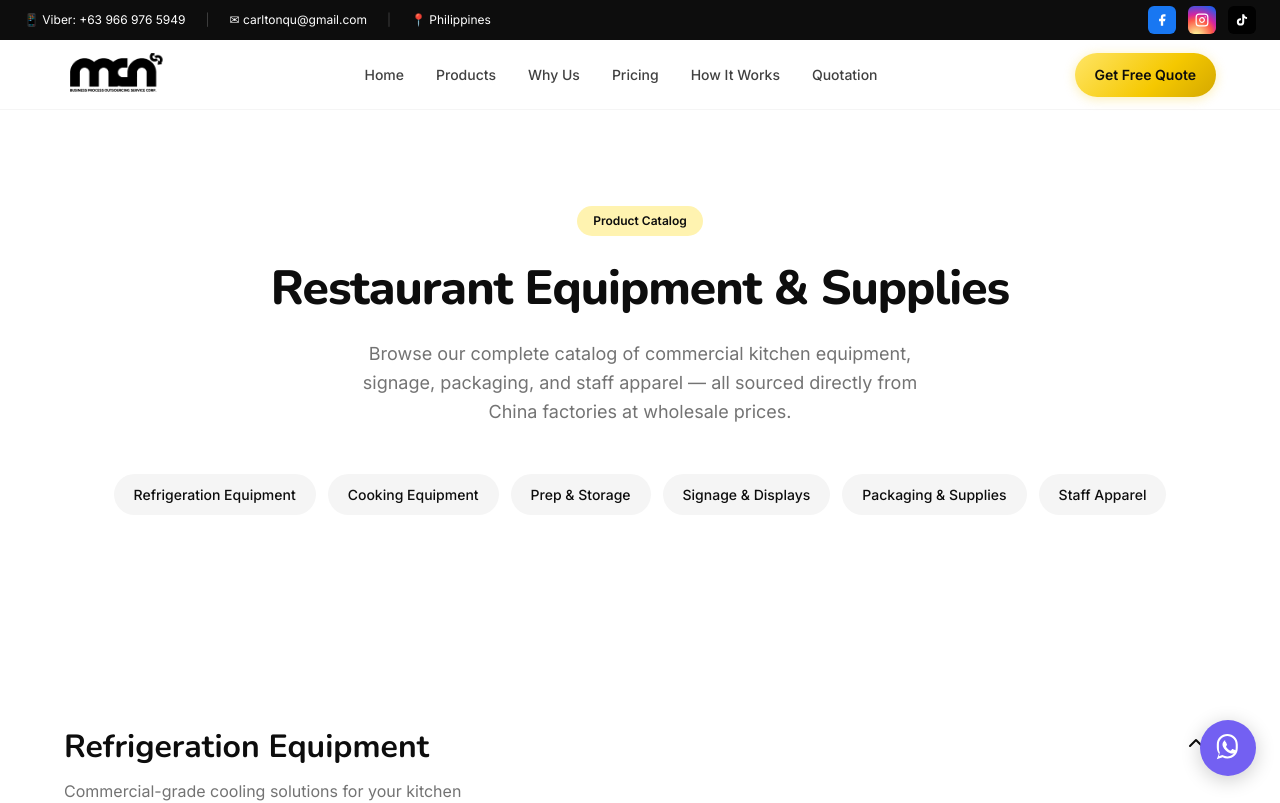
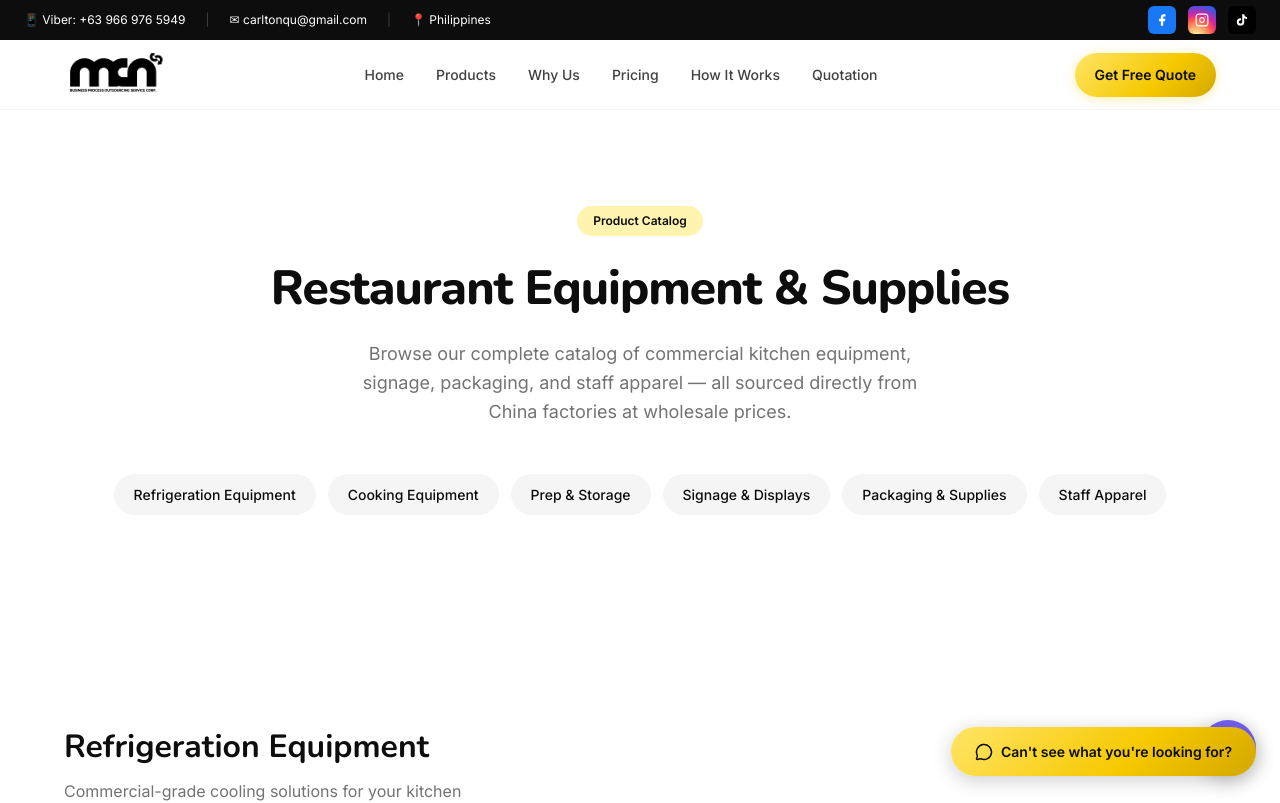
Before and after one commit to carltonqu/mcn-restaurant-supplies, a Next.js app: page /products in a window 1280 px wide. Shown: the top 803 px of the page. Built offline with nearby package versions, Linux system fonts and the light colour scheme.

Commit message:
Move PricingAdvantage below Hero, add floating contact button to products page

```diff
--- a/app/page.tsx
+++ b/app/page.tsx
@@ -1,11 +1,11 @@
 import TopBar from '@/components/TopBar';
 import Navbar from '@/components/Navbar';
 import Hero from '@/components/Hero';
+import PricingAdvantage from '@/components/PricingAdvantage';
 import TrustBar from '@/components/TrustBar';
 import Marquee from '@/components/Marquee';
 import WhatWeOffer from '@/components/WhatWeOffer';
 import WhyChooseUs from '@/components/WhyChooseUs';
-import PricingAdvantage from '@/components/PricingAdvantage';
 import HowItWorks from '@/components/HowItWorks';
 import QuoteForm from '@/components/QuoteForm';
 import Footer from '@/components/Footer';
@@ -18,11 +18,11 @@ export default function Home() {
       <Navbar />
       <main>
         <Hero />
+        <PricingAdvantage />
         <TrustBar />
         <Marquee />
         <WhatWeOffer />
         <WhyChooseUs />
-        <PricingAdvantage />
         <HowItWorks />
         <QuoteForm />
       </main>
--- a/app/products/page.tsx
+++ b/app/products/page.tsx
@@ -2,6 +2,7 @@ import TopBar from '@/components/TopBar';
 import Navbar from '@/components/Navbar';
 import Footer from '@/components/Footer';
 import WhatsAppButton from '@/components/WhatsAppButton';
+import FloatingContactButton from '@/components/FloatingContactButton';
 import ProductCategory from '@/components/ProductCategory';
 import CategoryNav from '@/components/CategoryNav';
 
@@ -156,6 +157,7 @@ export default function ProductsPage() {
       </main>
       <Footer />
       <WhatsAppButton />
+      <FloatingContactButton />
 
       <style>{`
         .btn-outline-white {
--- /dev/null
+++ b/components/FloatingContactButton.tsx
@@ -0,0 +1,130 @@
+'use client';
+
+import { useState } from 'react';
+import { MessageCircle, X } from 'lucide-react';
+
+export default function FloatingContactButton() {
+  const [isExpanded, setIsExpanded] = useState(false);
+
+  return (
+    <div
+      style={{
+        position: 'fixed',
+        bottom: '24px',
+        right: '24px',
+        zIndex: 1000,
+        display: 'flex',
+        flexDirection: 'column',
+        alignItems: 'flex-end',
+        gap: '12px',
+      }}
+    >
+      {/* Expanded options */}
+      {isExpanded && (
+        <div
+          style={{
+            backgroundColor: '#ffffff',
+            borderRadius: '16px',
+            padding: '16px 20px',
+            boxShadow: '0 8px 32px rgba(0,0,0,0.15)',
+            border: '1px solid #F5F5F5',
+            maxWidth: '280px',
+            animation: 'slideIn 0.3s ease',
+          }}
+        >
+          <p
+            style={{
+              fontSize: '0.875rem',
+              color: '#737373',
+              marginBottom: '12px',
+              lineHeight: 1.5,
+            }}
+          >
+            Can&apos;t see what you&apos;re looking for?
+          </p>
+          <a
+            href="/quotation"
+            style={{
+              display: 'block',
+              background: 'linear-gradient(135deg, #FFE566 0%, #F5C800 60%, #D4A800 100%)',
+              color: '#0D0D0D',
+              padding: '12px 20px',
+              borderRadius: '12px',
+              fontSize: '0.875rem',
+              fontWeight: 600,
+              textDecoration: 'none',
+              textAlign: 'center',
+              marginBottom: '8px',
+              transition: 'all 0.2s ease',
+            }}
+          >
+            Contact Us →
+          </a>
+          <a
+            href="https://wa.me/639669765949"
+            target="_blank"
+            rel="noopener noreferrer"
+            style={{
+              display: 'block',
+              backgroundColor: '#25D366',
+              color: '#ffffff',
+              padding: '12px 20px',
+              borderRadius: '12px',
+              fontSize: '0.875rem',
+              fontWeight: 600,
+              textDecoration: 'none',
+              textAlign: 'center',
+              transition: 'all 0.2s ease',
+            }}
+          >
+            Chat on WhatsApp
+          </a>
+        </div>
+      )}
+
+      {/* Main floating button */}
+      <button
+        onClick={() => setIsExpanded(!isExpanded)}
+        style={{
+          background: isExpanded
+            ? '#0D0D0D'
+            : 'linear-gradient(135deg, #FFE566 0%, #F5C800 60%, #D4A800 100%)',
+          color: isExpanded ? '#ffffff' : '#0D0D0D',
+          border: 'none',
+          borderRadius: '50px',
+          padding: isExpanded ? '14px' : '14px 24px',
+          fontSize: '0.875rem',
+          fontWeight: 600,
+          cursor: 'pointer',
+          boxShadow: '0 4px 20px rgba(0,0,0,0.2)',
+          display: 'flex',
+          alignItems: 'center',
+          gap: '8px',
+          transition: 'all 0.3s ease',
+        }}
+      >
+        {isExpanded ? (
+          <X size={20} />
+        ) : (
+          <>
+            <MessageCircle size={18} />
+            <span>Can&apos;t see what you&apos;re looking for?</span>
+          </>
+        )}
+      </button>
+
+      <style>{`
+        @keyframes slideIn {
+          from {
+            opacity: 0;
+            transform: translateY(10px);
+          }
+          to {
+            opacity: 1;
+            transform: translateY(0);
+          }
+        }
+      `}</style>
+    </div>
+  );
+}
```
